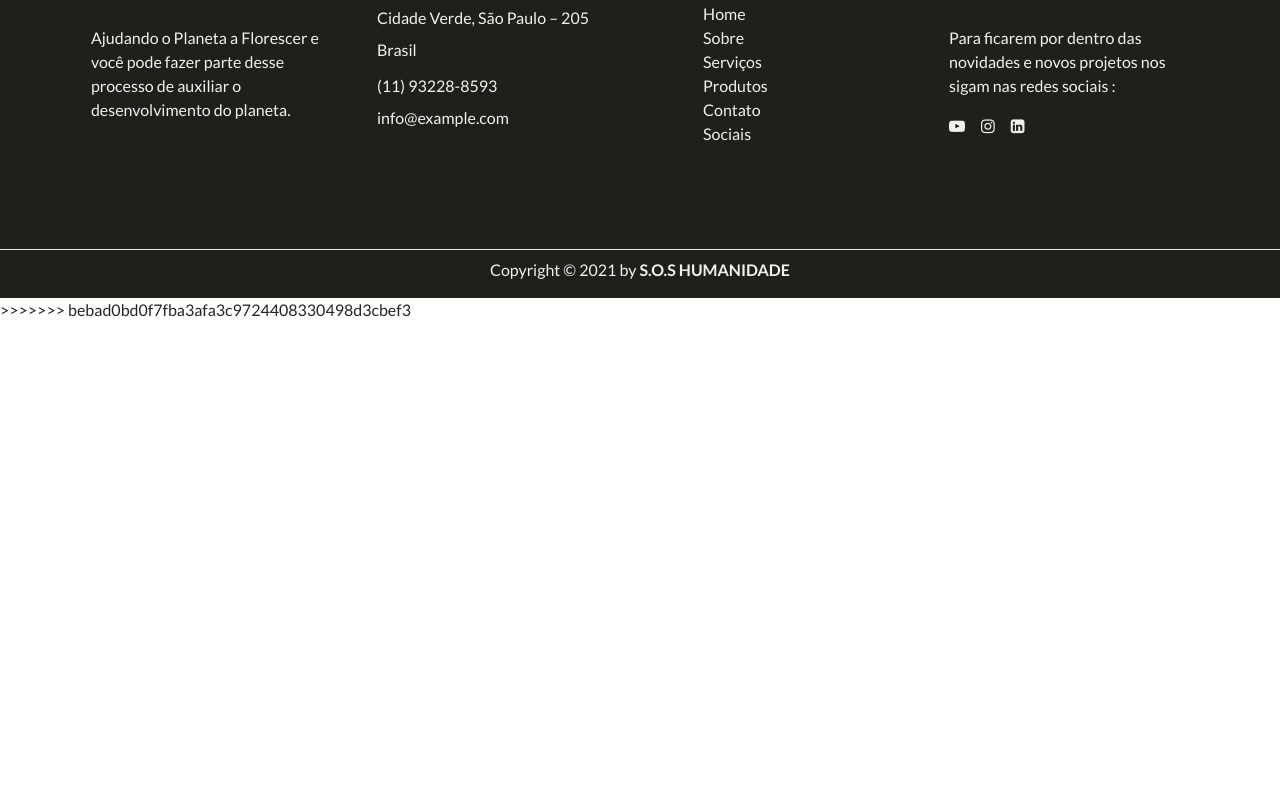
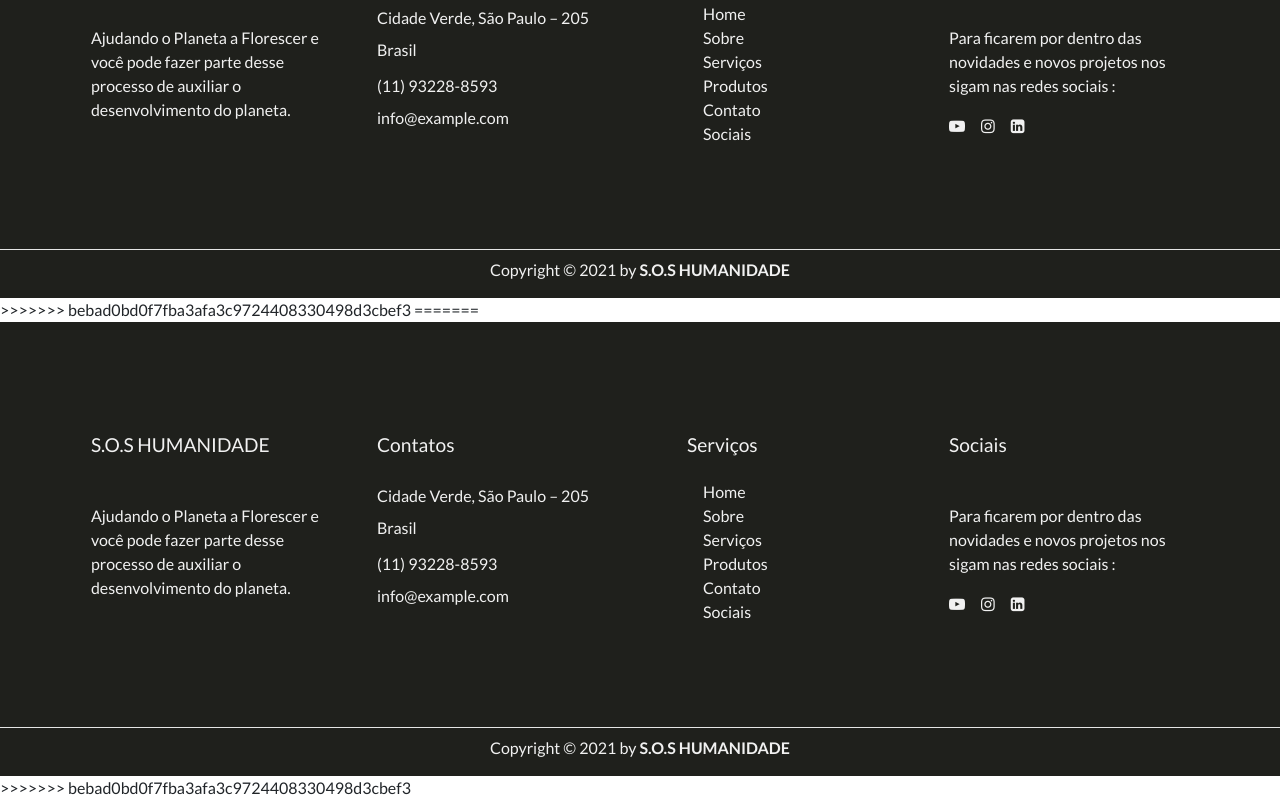
Before and after one commit to larissa4lves/ACSocioambiental-Agular, an Angular app: page / in a window 1280 px wide. Shown: the part 1300-2100 px from the top of the page. Before the commit the page ends 1622 px from the top, so only its background shows below. Built offline with nearby package versions, Linux system fonts and the light colour scheme.

Commit message:
implementação menu

```diff
--- a/src/app/app.component.html
+++ b/src/app/app.component.html
@@ -1,5 +1,9 @@
+<<<<<<< HEAD
 <<<<<<< HEAD
 <app-menu></app-menu>
 =======
 <app-rodape></app-rodape>
 >>>>>>> bebad0bd0f7fba3afa3c9724408330498d3cbef3
+=======
+<app-rodape></app-rodape>
+>>>>>>> bebad0bd0f7fba3afa3c9724408330498d3cbef3
```
